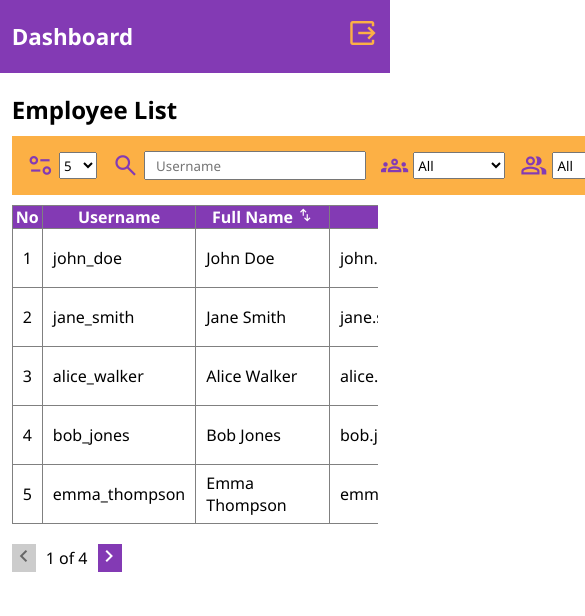
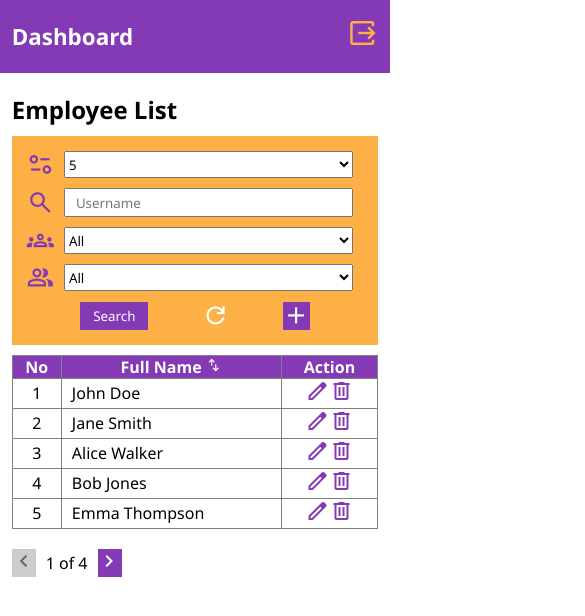
Before and after one commit to sakabayul/technical-assessment-fe-angular, an Angular app: page /#/dashboard in a window 390 px wide. Before the commit this address led to /dashboard. Shown: the top 616 px of the page, 585 px wide, since content can reach past the window. Built offline with nearby package versions, Linux system fonts and the light colour scheme; sample sign-in values are in the browser's storage.

Commit message:
[STYLE] Detail employee, responsive, and [FEAT] Search terms

```diff
--- a/angular.json
+++ b/angular.json
@@ -13,7 +13,7 @@
         "build": {
           "builder": "@angular-devkit/build-angular:browser",
           "options": {
-            "outputPath": "dist/test-project",
+            "outputPath": "dist/",
             "index": "src/index.html",
             "main": "src/main.ts",
             "polyfills": [
--- a/src/app/app-routing.module.ts
+++ b/src/app/app-routing.module.ts
@@ -16,7 +16,7 @@ const routes: Routes = [
 ];
 
 @NgModule({
-  imports: [RouterModule.forRoot(routes)],
+  imports: [RouterModule.forRoot(routes, { useHash: true })],
   exports: [RouterModule]
 })
 export class AppRoutingModule { }
--- a/src/app/components/modal/modal.component.ts
+++ b/src/app/components/modal/modal.component.ts
@@ -15,7 +15,7 @@ export class ModalComponent {
   @Output() close = new EventEmitter<void>(); // Menambahkan event untuk menutup modal
 
   onClose() {
-    this.close.emit(); // Memancarkan event penutupan modal
+    this.close.emit(); // Tombol event penutupan modal
   }
 
   onYes() {
--- a/src/app/pages/dashboard/dashboard.component.css
+++ b/src/app/pages/dashboard/dashboard.component.css
@@ -1,4 +1,4 @@
-main{
+main {
   display: flex;
   flex-direction: column;
   align-items: start;
@@ -6,35 +6,33 @@ main{
   margin: 20px 3%;
 }
 
-
-
 /* Search */
-.search{
+.search {
   display: flex;
   align-items: center;
   gap: 5px;
   padding: 15px;
-    background-color: rgba(252,176,69,1);
+  background-color: rgba(252, 176, 69, 1);
 }
-.search label{
+.search label {
   display: grid;
   place-items: center;
 }
-.search label span{
+.search label span {
   font-size: 1.7rem;
   color: #833ab4;
 }
-.search input{
+.search input {
   height: 25px;
   padding: 0 10px;
   margin-right: 10px;
 }
-.search select{
+.search select {
   height: 27px;
   cursor: pointer;
   margin-right: 10px;
 }
-.search button{
+.search button {
   display: flex;
   align-items: center;
   cursor: pointer;
@@ -42,56 +40,69 @@ main{
   border: none;
   background: none;
 }
-.search button span{
+.search button span {
   font-size: 1.7rem;
-    color: #833ab4;
-    transition: .7s ease;
+  color: #ffffff;
+  transition: 0.7s ease;
 }
-.search button :hover{
+.search button.refresh :hover {
   color: #632a89;
   transform: rotate(360deg);
 }
-.search .search-button{
+.search .search-button {
   padding: 5px 13px;
   color: white;
   background-color: #833ab4;
-    transition: .3s ease;
+  transition: 0.3s ease;
 }
-.search .search-button:hover{
+.search .search-button:hover {
   background-color: #58227c;
 }
-
-
+.btn-add-search {
+  display: none;
+}
 
 /* Navigation */
-.navigation{
+.navigation {
   display: flex;
   align-items: center;
   justify-content: space-between;
   width: 100%;
 }
-.navigation .btn-add{
+.navigation .search .search-label {
+  display: flex;
+}
+.navigation .search .search-label label {
+  margin-right: 10px;
+}
+.navigation .btn-add {
   cursor: pointer;
   border: none;
   color: white;
   background-color: #833ab4;
-    transition: .3s ease;
+  transition: 0.3s ease;
 }
-.navigation .btn-add:hover{
+.navigation .btn-add:hover {
   color: #833ab4;
-    background-color: rgba(252,176,69,1);
+  background-color: rgba(252, 176, 69, 1);
 }
 
-
-
 /* Table */
-.table{
+.mobile {
+  display: none;
+}
+.mobile table {
+  width: 100%;
+  min-width: 0px;
+  border-collapse: collapse;
+}
+.table {
   width: 100%;
   overflow: auto;
 }
 table {
   width: 100%;
-    min-width: 840px;
+  min-width: 990px;
   border-collapse: collapse;
 }
 table thead tr {
@@ -113,9 +124,14 @@ table tbody tr {
   cursor: pointer;
 }
 table tbody tr:hover {
-    background-color: rgba(252, 176, 69, 0.5); /* Menurunkan opasitas agar tidak terlalu berbeda */
+  background-color: rgba(
+    252,
+    176,
+    69,
+    0.5
+  ); /* Menurunkan opasitas agar tidak terlalu berbeda */
 }
-table tbody tr td{
+table tbody tr td {
   padding: 0 10px;
 }
 table tbody .action {
@@ -133,20 +149,18 @@ table tbody .action button:hover {
   color: rgba(252, 176, 69, 1); /* Warna teks saat dihover */
 }
 
-
-
-
 /* Paginations */
-.pagination{
+.pagination {
   display: flex;
   align-items: center;
   gap: 10px;
 }
-.pagination button{
+.pagination button {
   cursor: pointer;
   border: none;
   color: white;
   background-color: #833ab4;
+  transition: .3s ease;
 }
 .pagination button:hover {
   background-color: #632a89; /* Ubah warna latar belakang */
@@ -157,3 +171,56 @@ table tbody .action button:hover {
   background-color: #ccc; /* Warna latar belakang yang lebih ringan */
   color: #666; /* Warna teks yang lebih ringan */
 }
+
+@media screen and (max-width: 1060px) {
+  .desktop {
+    display: none;
+  }
+  .mobile {
+    display: block;
+  }
+}
+
+@media screen and (max-width: 820px) {
+  /* Navigation */
+  .navigation {
+    display: flex;
+  }
+  .navigation .search {
+    display: flex;
+    flex-direction: column;
+    align-items: stretch;
+    gap: 10px;
+    width: 100%;
+  }
+  .navigation .search input {
+    width: 100%;
+  }
+  .navigation .search button {
+    margin: 0;
+  }
+  .navigation .search .search-label {
+    display: flex;
+  }
+  .navigation .search .btn {
+    display: flex;
+    justify-content: space-evenly;
+  }
+  .navigation .search .search-label label {
+    margin-right: 10px;
+  }
+  .navigation .search .search-label select {
+    width: 100%;
+  }
+  .btn-add-search {
+    display: block;
+    background-color: #833ab4;
+    transition: .3s ease;
+  }
+  .btn-add-search:hover {
+    background-color: #632a89;
+  }
+  .btn-add {
+    display: none;
+  }
+}
--- a/src/app/pages/dashboard/dashboard.component.html
+++ b/src/app/pages/dashboard/dashboard.component.html
@@ -8,6 +8,7 @@
 
     <div class="navigation">
       <div class="search">
+        <div class="search-label">
           <label for="pageSize">
             <span class="material-symbols-outlined"> page_info </span>
           </label>
@@ -20,7 +21,10 @@
             <option value="10">10</option>
             <option value="20">20</option>
           </select>
+        </div>
+
         <!-- Input pencarian -->
+        <div class="search-label">
           <label for="searchUsername">
             <span class="material-symbols-outlined">search</span>
           </label>
@@ -30,7 +34,9 @@
             [(ngModel)]="searchUsername"
             placeholder="Username"
           />
+        </div>
 
+        <div class="search-label">
           <label for="searchGroup">
             <span class="material-symbols-outlined">groups</span>
           </label>
@@ -40,60 +46,86 @@
               {{ group }}
             </option>
           </select>
+        </div>
 
+        <div class="search-label">
           <label for="searchStatus">
             <span class="material-symbols-outlined">group</span>
           </label>
           <select id="searchStatus" [(ngModel)]="searchStatus">
             <option value="">All</option>
-          <option *ngFor="let status of getDistinctStatuses()" [value]="status">
+            <option
+              *ngFor="let status of getDistinctStatuses()"
+              [value]="status"
+            >
               {{ status }}
             </option>
           </select>
+        </div>
 
         <!-- Tombol pencarian -->
+        <div class="search-label btn">
           <button (click)="search()" class="search-button">Search</button>
           <!-- Tombol untuk membersihkan input pencarian -->
-        <button (click)="clearFilter()">
+          <button class="refresh" (click)="clearFilter()">
             <span class="material-symbols-outlined">refresh</span>
           </button>
+          <div class="btn-add-search">
+          <button (click)="addEmployee()">
+            <span class="material-symbols-outlined"> add </span>
+          </button>
         </div>
+        </div>
+      </div>
+
       <button (click)="addEmployee()" class="btn-add">
         <span class="material-symbols-outlined"> add </span>
       </button>
     </div>
 
-    <div class="table">
+    <div class="table desktop">
       <table border="1">
         <thead>
           <tr>
-            <th>No</th>
-            <th>Username</th>
-            <th (click)="setSortColumn('firstName')">
+            <th style="width: 50px; text-align: center">No</th>
+            <th style="width: 230px; text-align: center">Username</th>
+            <th
+              (click)="setSortColumn('firstName')"
+              style="width: 230px; text-align: center"
+            >
               Full Name
               <button>
                 <span class="material-symbols-outlined">swap_vert</span>
               </button>
             </th>
-            <th>Email</th>
-            <th (click)="setSortColumn('status')">
+            <th style="width: 400px; text-align: center">Email</th>
+            <th
+              (click)="setSortColumn('status')"
+              style="width: 180px; text-align: center"
+            >
               Status
               <button>
                 <span class="material-symbols-outlined">swap_vert</span>
               </button>
             </th>
-            <th (click)="setSortColumn('group')">
+            <th
+              (click)="setSortColumn('group')"
+              style="width: 180px; text-align: center"
+            >
               Group
               <button>
                 <span class="material-symbols-outlined">swap_vert</span>
               </button>
             </th>
-            <th>Action</th>
+            <th style="width: 100px; text-align: center">Action</th>
           </tr>
         </thead>
         <tbody>
           <tr *ngFor="let employee of getPagedEmployees(); let i = index">
-            <td (click)="navigateToEmployeeDetail(employee.username)">
+            <td
+              (click)="navigateToEmployeeDetail(employee.username)"
+              style="text-align: center"
+            >
               {{ (currentPage - 1) * pageSize + i + 1 }}
             </td>
             <td (click)="navigateToEmployeeDetail(employee.username)">
@@ -133,6 +165,58 @@
         </tbody>
       </table>
     </div>
+
+    <div class="table mobile">
+      <table border="1">
+        <thead>
+          <tr>
+            <th style="width: 50px; text-align: center">No</th>
+            <th
+              (click)="setSortColumn('firstName')"
+              style="width: 230px; text-align: center"
+            >
+              Full Name
+              <button>
+                <span class="material-symbols-outlined">swap_vert</span>
+              </button>
+            </th>
+            <th style="width: 100px; text-align: center">Action</th>
+          </tr>
+        </thead>
+        <tbody>
+          <tr *ngFor="let employee of getPagedEmployees(); let i = index">
+            <td
+              (click)="navigateToEmployeeDetail(employee.username)"
+              style="text-align: center"
+            >
+              {{ (currentPage - 1) * pageSize + i + 1 }}
+            </td>
+            <td (click)="navigateToEmployeeDetail(employee.username)">
+              {{ employee.firstName }} {{ employee.lastName }}
+            </td>
+            <td class="action">
+              <button>
+                <span
+                  class="material-symbols-outlined"
+                  (click)="editToEmployee(employee.username)"
+                >
+                  edit
+                </span>
+              </button>
+              <button>
+                <span
+                  class="material-symbols-outlined"
+                  (click)="openModal(employee.username)"
+                >
+                  delete
+                </span>
+              </button>
+            </td>
+          </tr>
+        </tbody>
+      </table>
+    </div>
+
     <app-modal
       [title]="'Confirm'"
       [message]="'Are you sure to logout?'"
@@ -140,7 +224,8 @@
       (yes)="delateToEmployee()"
       (no)="onClose()"
       (close)="onClose()"
-            ></app-modal>
+    >
+    </app-modal>
     <div class="pagination">
       <button [disabled]="currentPage === 1" (click)="prevPage()">
         <span class="material-symbols-outlined"> chevron_left </span>
```
Also changed, not shown: src/app/auth/service/search.service.ts (added, +24 -0 lines), src/app/pages/dashboard/dashboard.component.ts (+9 -2 lines), src/app/pages/employee-detail/employee-detail.component.css (+55 -0 lines), src/app/pages/employee-detail/employee-detail.component.html (+4 -3 lines), src/app/pages/employee-detail/employee-detail.component.ts (+7 -1 lines), 1 other file (tests, documents, lock files or other folders). Lines whose indentation alone changed are shown as unchanged.
